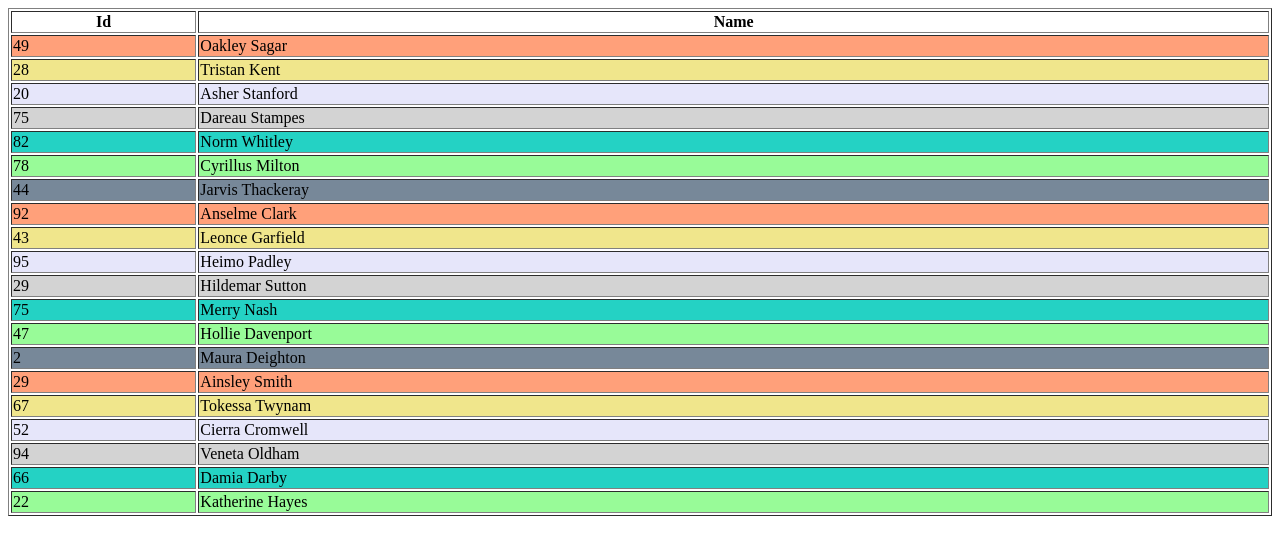
After one commit to MalinaMan/malinaman.github.io, a PHP site: page /table20withColors.php in a window 1280 px wide. The commit adds this page. Shown: the top 555 px of the page. Run offline with PHP 8.4, Linux system fonts and the light colour scheme.

Commit message:
add homework from 2017.07.14

```diff
--- a/php_basics_tasks/05-08.php
+++ b/php_basics_tasks/05-08.php
@@ -3,9 +3,9 @@
 
 	if ($age > 0 && is_numeric($age)) {
 		switch (true) {
-		case ($age >= 18 && $age <= 59):
+		case ($age >= 18 && $age < 60):
 			echo "Вам еще работать и работать" . "<br>"; break;
-		case ($age > 59):
+		case ($age >= 60):
 			echo "Вам пора на пенсию" . "<br>"; break;
 		case ($age > 0 && $age < 18):
 			echo "Вам еще рано работать" . "<br>"; break;
--- /dev/null
+++ b/php_basics_tasks/CSS/style.css
@@ -0,0 +1,21 @@
+.row0 {
+    background: LightSalmon;
+}
+.row1 td {
+    background: Khaki;
+}
+.row2 td {
+    background: Lavender;
+}
+.row3 td {
+    background: LightGray;
+}
+.row4 td {
+    background: #24D2C4;
+}
+.row5 td {
+    background: #98FB98;
+}
+.row6 td {
+    background: #778899;
+}
--- /dev/null
+++ b/php_basics_tasks/table20withColors.php
@@ -0,0 +1,39 @@
+<?php
+    $randomNames = [ 'Oakley Sagar', 'Tristan Kent', 'Asher Stanford', 'Dareau Stampes',
+                    'Norm Whitley', 'Cyrillus Milton', 'Jarvis Thackeray', 'Anselme Clark',
+                    'Leonce Garfield', 'Heimo Padley', 'Hildemar Sutton', 'Merry Nash',
+                    'Hollie Davenport', 'Maura Deighton', 'Ainsley Smith', 'Tokessa Twynam',
+                    'Cierra Cromwell', 'Veneta Oldham', 'Damia Darby', 'Katherine Hayes'];
+    for ($i=0; $i < count($randomNames); $i++) {
+        $employee[] = ['id' => rand(0, 100),
+                       'name' => $randomNames[$i]];
+    }
+?>
+
+<!DOCTYPE HTML>
+<head>
+    <meta charset='UTF-8'>
+    <link rel="stylesheet" href="CSS/style.css" type="text/css" />
+</head>
+
+<html>
+    <body>
+        <table border=1 width=100%>
+            <tr>
+                <th>Id</th>
+                <th>Name</th>
+            </tr>
+
+            <?php
+                foreach ($employee as $k => $v) : ?>
+                    <tr <?= "class = 'row" . $k%7 . "'" ?> >
+                        <td><?=$v['id'] ?></td>
+                        <td><?=$v['name'] ?></td>
+                    </tr>
+                <?php endforeach;
+                unset($v);
+            ?>
+
+        </table>
+    </body>
+</html>
```
